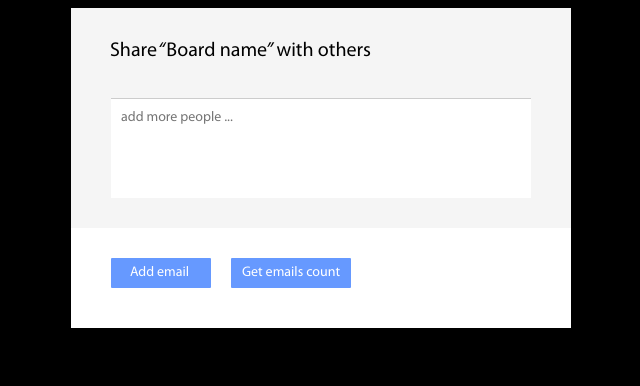
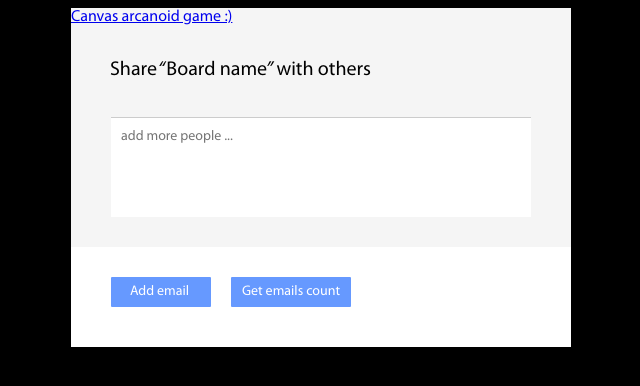
Before and after one commit to TBURX/TBURX.github.io, a plain HTML site: page index.html in a window 1280 px wide. Shown: the whole page, without its empty margins (319-959 px from the left). Drawn offline with nearby package versions, Linux system fonts and the light colour scheme.

Commit message:
Update index.html

```diff
--- a/index.html
+++ b/index.html
@@ -15,6 +15,7 @@
     <body>
 
         <div ng-app="myApp" ng-controller="controller">
+            <a href="/arcanoid.html">Canvas arcanoid game :)</a>
             <div ng-app="emailsEditorApp">
 
                 <div class="top">
```
